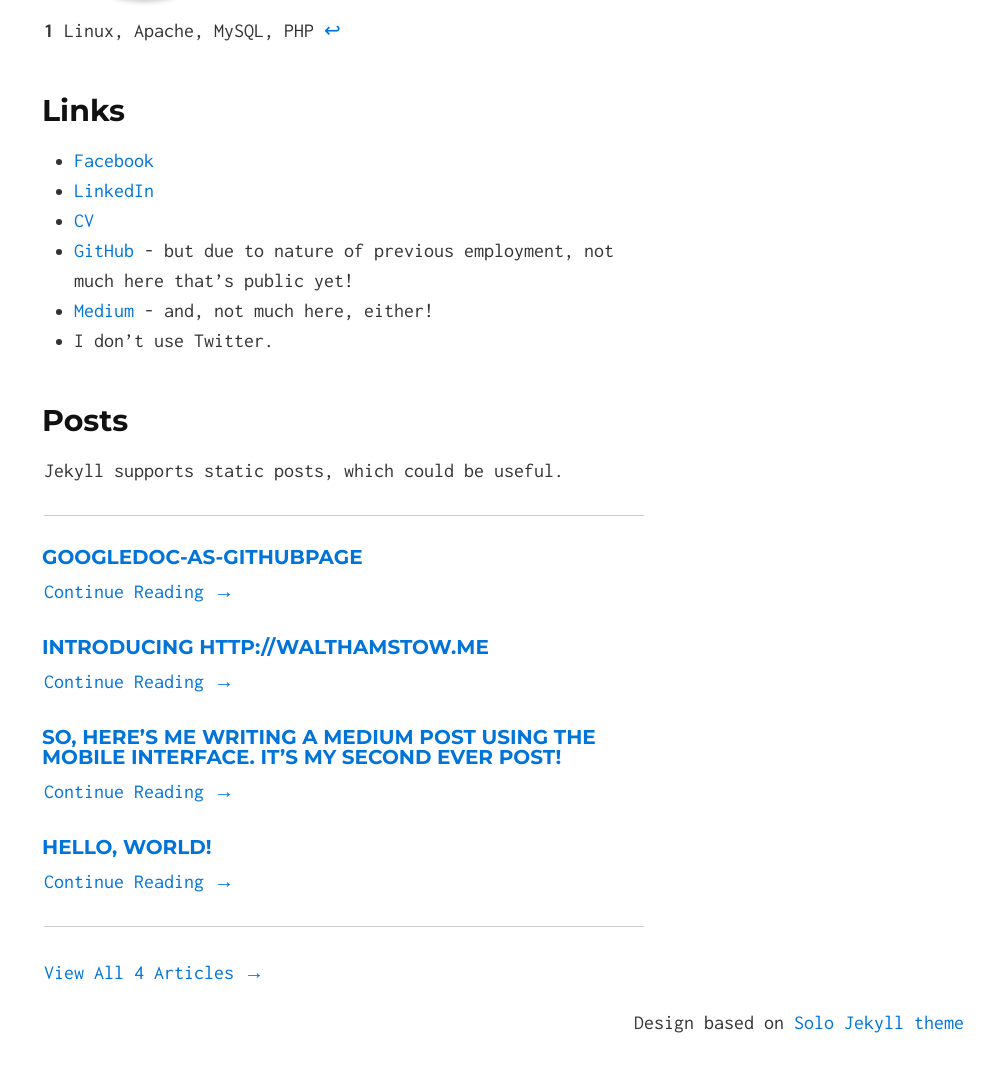
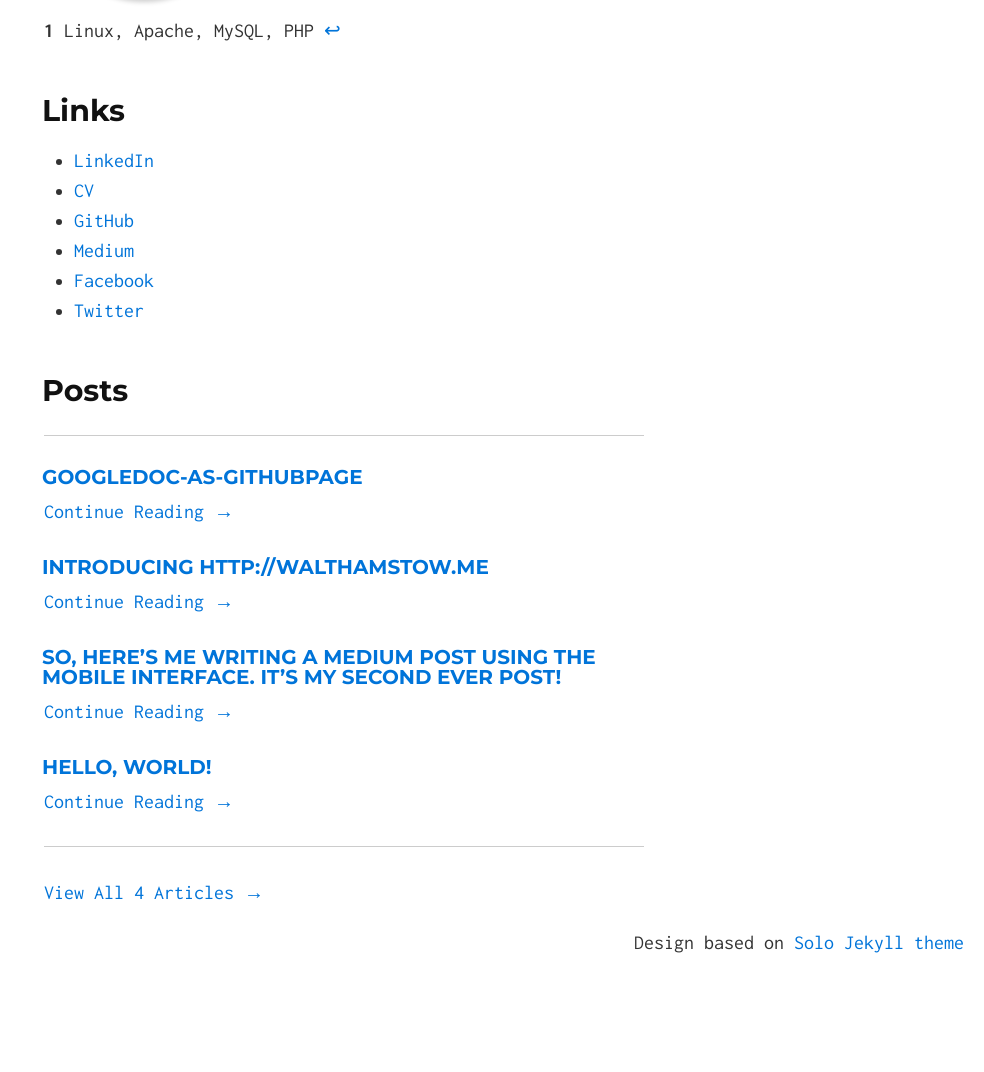
Before and after one commit to JohnField/johnfield.github.io, a Jekyll site: the page built from index.md, in a window 1280 px wide, cut to the strip 484-1572 px from the top of the page. Shown: the top 1072 px of the strip, without its empty margins (296-1280 px from the left). Built offline with Jekyll 4.4.1, drawn with Linux system fonts in a browser that asks for light colours; after the commit the page ends 1492 px from its top, so only the background shows below that.

```diff
--- a/index.md
+++ b/index.md
@@ -16,17 +16,16 @@ Living in Walthamstow, London E17.
 
 ## Links
 
-* [Facebook](https://www.linkedin.com/in/JohnFieldUK)
-* [LinkedIn](https://www.facebook.com/john.field)
+* [LinkedIn](https://www.linkedin.com/in/JohnFieldUK)
 * [CV](http://bit.ly/johnfieldcv)
-* [GitHub](https://github.com/JohnField/) - but due to nature of previous employment, not much here that's public yet!
-* [Medium](https://medium.com/@vodex) - and, not much here, either!
-* I don't use Twitter.
+* [GitHub](https://github.com/JohnField/)
+* [Medium](https://medium.com/@vodex)
+* [Facebook](https://www.facebook.com/john.field)
+* [Twitter](https://twitter.com/@vodex)
 
 ## Posts
-Jekyll supports static posts, which could be useful.
 <hr>
-
+{% comment %} See jekyll-import.sh {% endcomment %}
 {% for post in site.posts limit:site.data.theme.num_home_posts %}
   <div class="post-header">
     <h3 class="post-title">
```
Also changed, not shown: favicon.ico.
